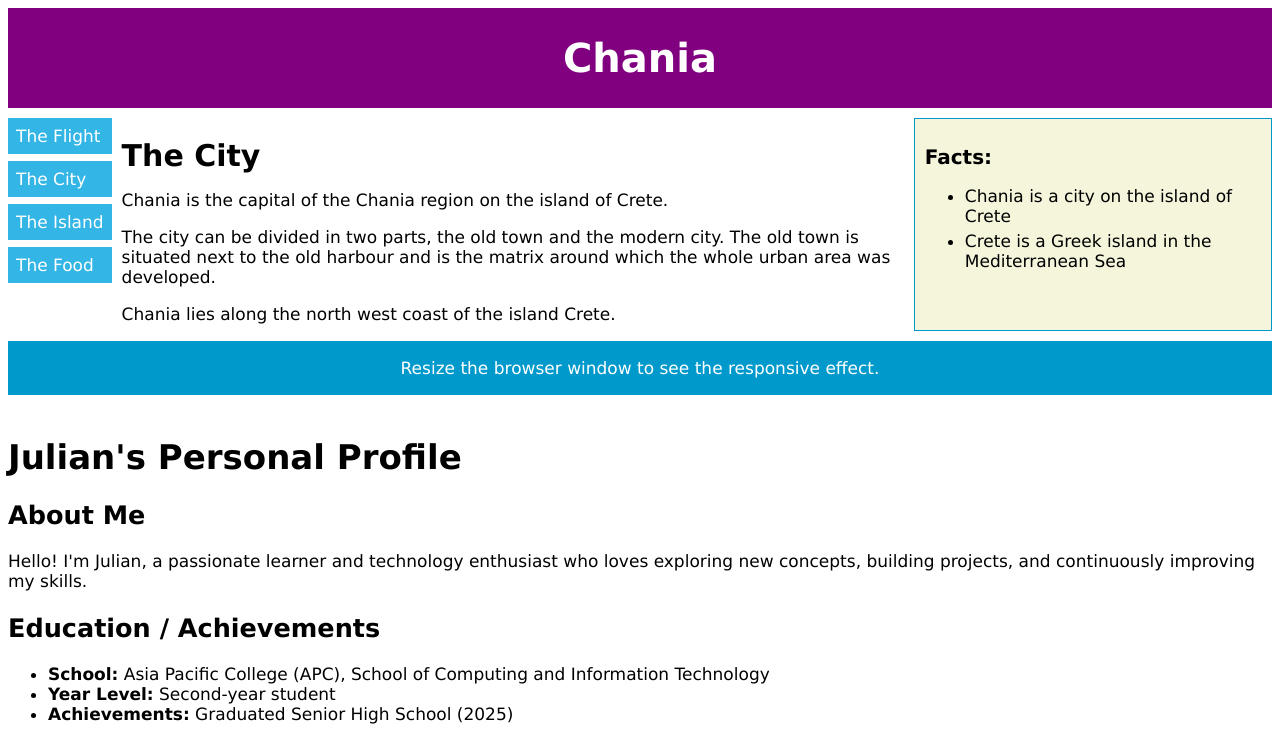
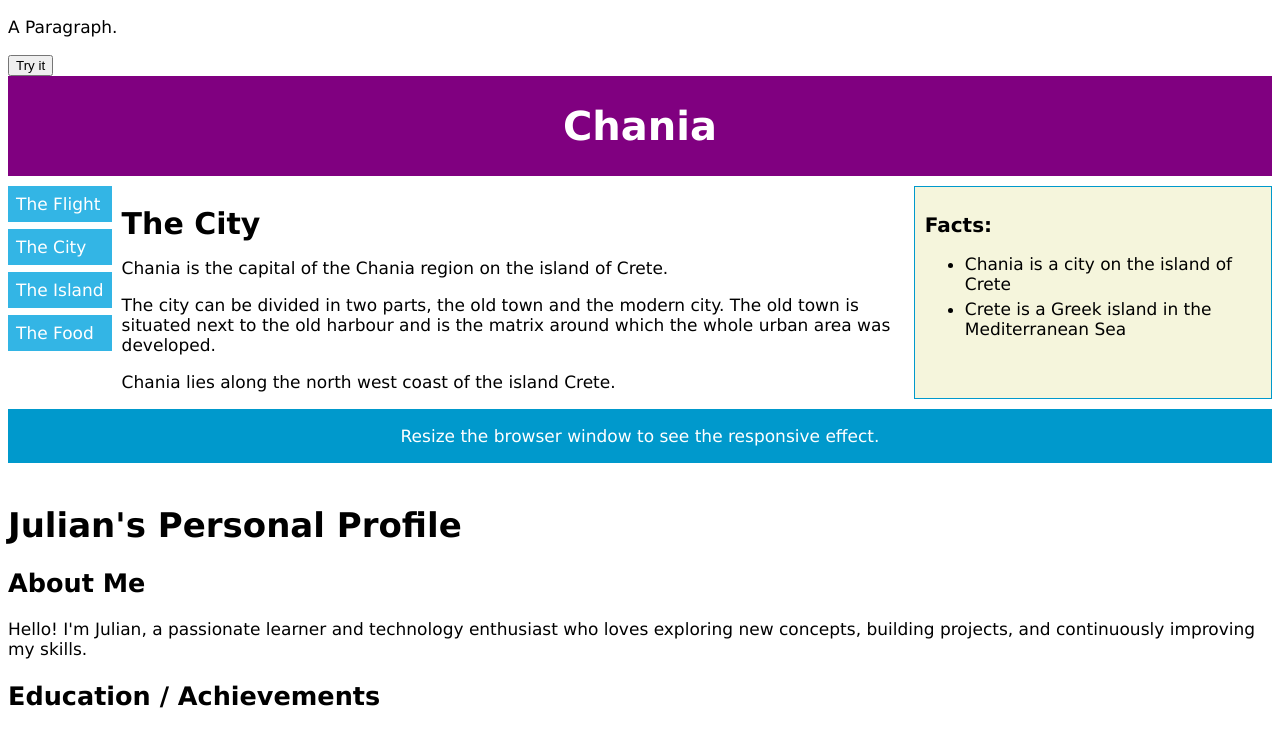
Before and after one commit to Ian-cyber092506/webprog-CF251-html-lessons, a plain HTML site: page Introduction/index.html in a window 1280 px wide. Shown: the top 729 px of the page. Drawn offline with Linux system fonts and the light colour scheme.

Commit message:
added button to call js code

```diff
--- a/Introduction/index.html
+++ b/Introduction/index.html
@@ -8,6 +8,8 @@
 </head>
 <body>
 
+    <p id="demo">A Paragraph.</p>
+    <button type="button" onclick="myFunction()">Try it</button>
     <script src="js/myScript.js"></script>
 
     <div class="grid-container">
```
